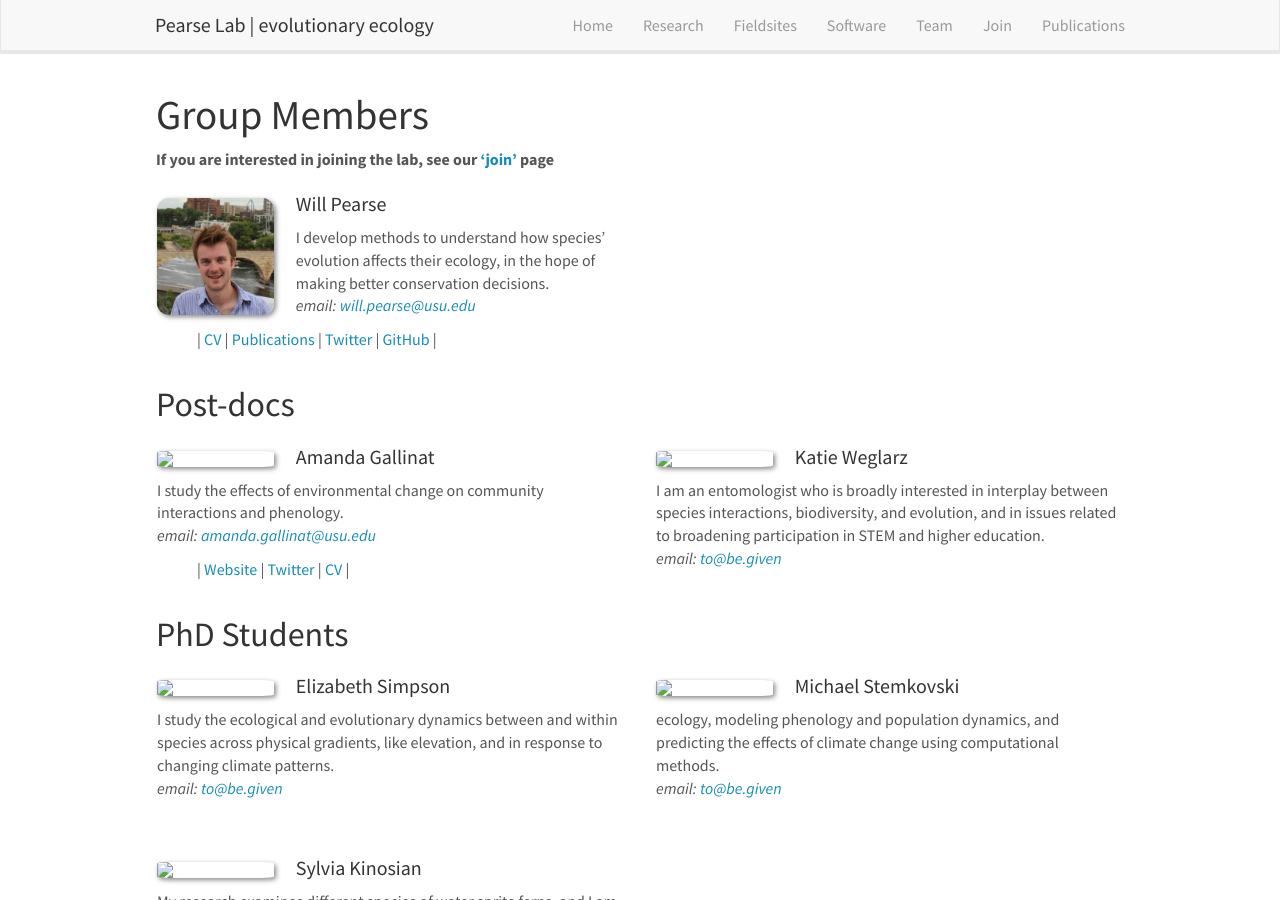
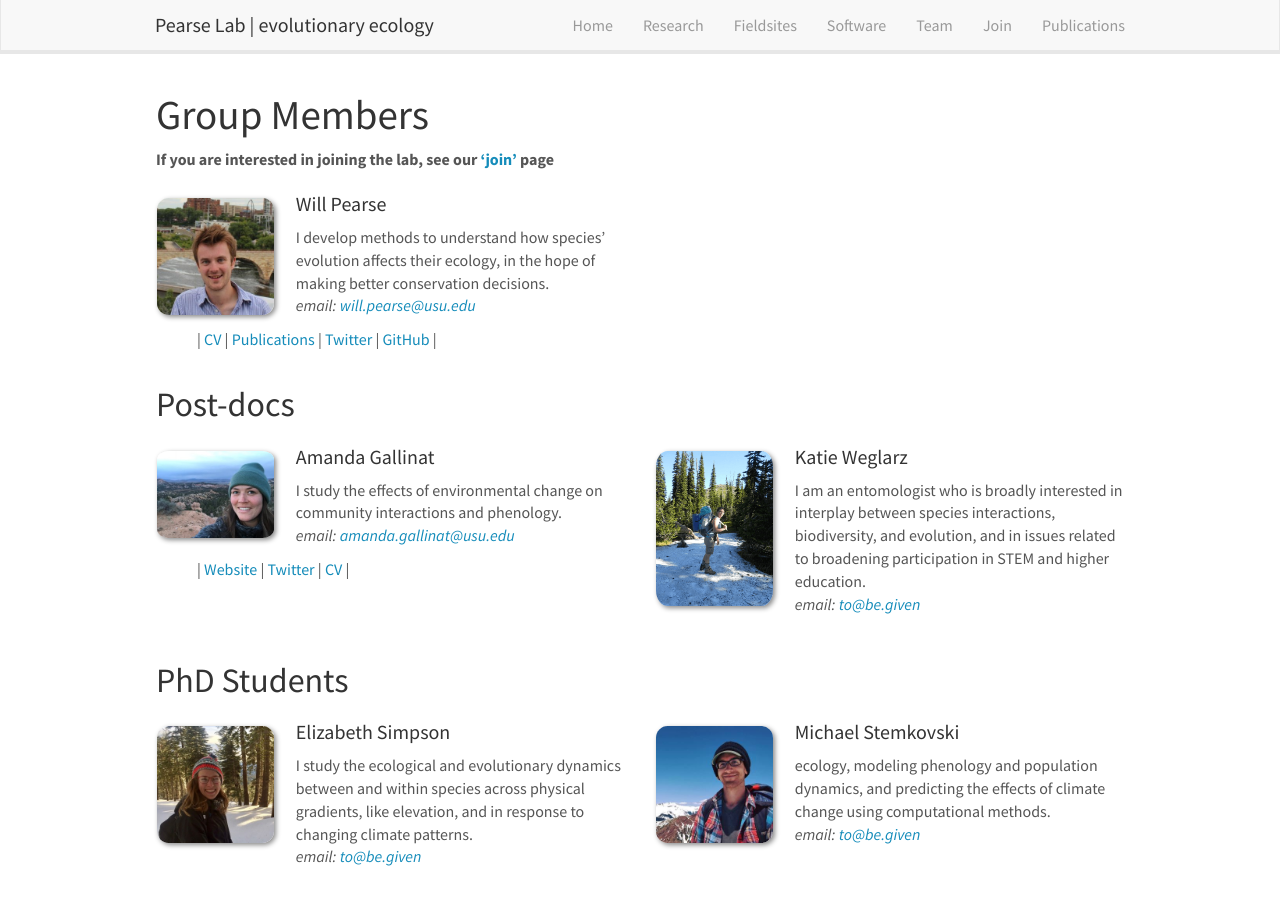
Before and after one commit to willpearse/willpearse.github.io, a Jekyll site: the page built from _pages/team.md, in a window 1280 px wide and 900 px high. Built offline with Jekyll 4.4.1, drawn with Linux system fonts in a browser that asks for light colours; nearby versions of some CDN libraries.

Commit message:
Now with pictures links...

```diff
--- a/_pages/team.md
+++ b/_pages/team.md
@@ -73,7 +73,7 @@
 {% endif %}
 
 <div class="col-sm-6 clearfix">
-  <img src="{{ site.url }}{{ site.baseurl }}/images/teampic/{{ member.photo }}" class="img-responsive" width="25%" style="float: left" />
+  <img src="{{ site.url }}{{ site.baseurl }}/images/{{ member.photo }}" class="img-responsive" width="25%" style="float: left" />
   <h4>{{ member.name }}</h4>
   {{ member.info }}<br><i>email: <{{ member.email }}></i>
   <ul style="overflow: hidden">
@@ -125,7 +125,7 @@
 {% endif %}
 
 <div class="col-sm-6 clearfix">
-  <img src="{{ site.url }}{{ site.baseurl }}/images/teampic/{{ member.photo }}" class="img-responsive" width="25%" style="float: left" />
+  <img src="{{ site.url }}{{ site.baseurl }}/images/{{ member.photo }}" class="img-responsive" width="25%" style="float: left" />
   <h4>{{ member.name }}</h4>
   {{ member.info }}<br><i>email: <{{ member.email }}></i>
   <ul style="overflow: hidden">
@@ -177,7 +177,7 @@
 {% endif %}
 
 <div class="col-sm-6 clearfix">
-  <img src="{{ site.url }}{{ site.baseurl }}/images/teampic/{{ member.photo }}" class="img-responsive" width="25%" style="float: left" />
+  <img src="{{ site.url }}{{ site.baseurl }}/images/{{ member.photo }}" class="img-responsive" width="25%" style="float: left" />
   <h4>{{ member.name }}</h4>
   {{ member.info }}<br><i>email: <{{ member.email }}></i>
   <ul style="overflow: hidden">
@@ -230,7 +230,7 @@
 {% endif %}
 
 <div class="col-sm-6 clearfix">
-  <img src="{{ site.url }}{{ site.baseurl }}/images/teampic/{{ member.photo }}" class="img-responsive" width="25%" style="float: left" />
+  <img src="{{ site.url }}{{ site.baseurl }}/images/{{ member.photo }}" class="img-responsive" width="25%" style="float: left" />
   <h4>{{ member.name }}</h4>
   {{ member.info }}<br><i>email: <{{ member.email }}></i>
   <ul style="overflow: hidden">
@@ -283,7 +283,7 @@
 {% endif %}
 
 <div class="col-sm-6 clearfix">
-  <img src="{{ site.url }}{{ site.baseurl }}/images/teampic/{{ member.photo }}" class="img-responsive" width="25%" style="float: left" />
+  <img src="{{ site.url }}{{ site.baseurl }}/images/{{ member.photo }}" class="img-responsive" width="25%" style="float: left" />
   <h4>{{ member.name }}</h4>
   <i>{{ member.duration }} <br> Role: {{ member.info }}</i>
   <ul style="overflow: hidden">
```
